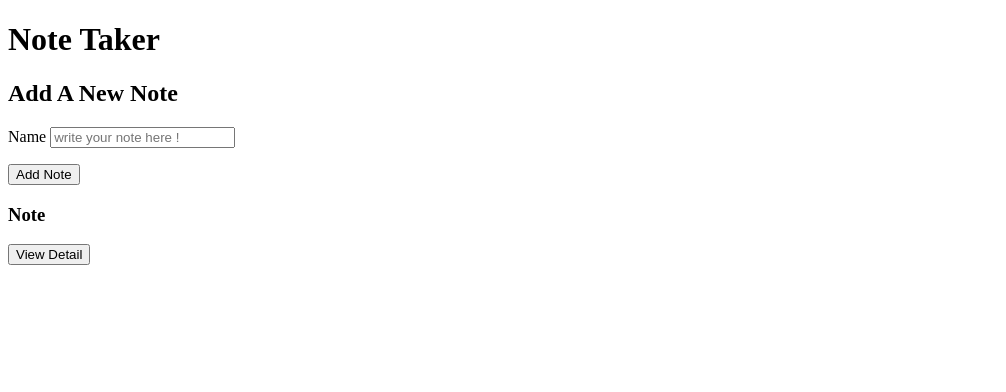
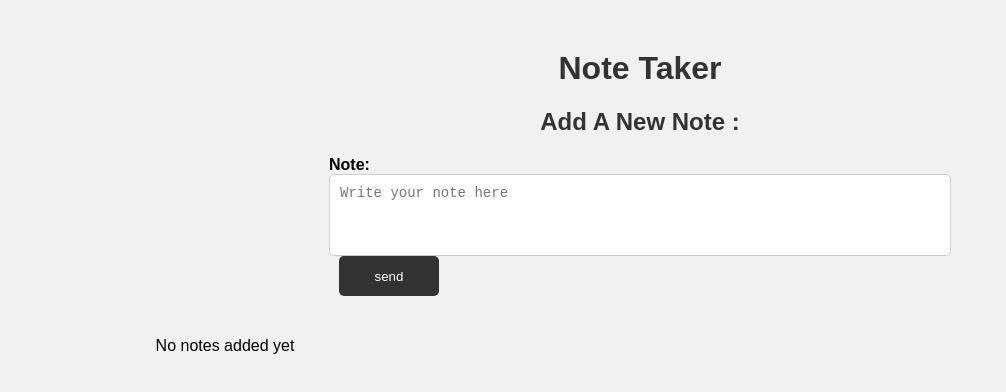
Before and after one commit to ngawangtendor/Note-taker, a plain HTML site: page index.html in a window 1280 px wide. Shown: the whole page, without its empty margins (0-1006 px from the left). Drawn offline with Linux system fonts and the light colour scheme.

Commit message:
finish html/css next part JS

```diff
--- a/index.html
+++ b/index.html
@@ -9,15 +9,20 @@
 </head>
 <body>
     <div class="container">
-        <h1>Note Taker</h1>
-        <h2>Add A New Note</h2>
-        <p>Name <input type="text" placeholder="write your note here !" ></p>
-        <button>Add Note</button>
-    </div>
-    <div>
-        <h3>Note</h3>
-        <p></p>
-        <button>View Detail</button>
+        <div class="title">
+            <h1>Note Taker</h1>
+            <h2>Add A New Note :</h2>
+        </div>
+        <div class="form">
+            <form action="" method="get" id="note-container">
+                <label for="note">Note:</label>
+                <textarea id="note" placeholder="Write your note here"></textarea>
+                <input type="submit" name="note" id="submit" value="send">
+            </form>
+        </div>
+        <div class="affiche">
+            <p>No notes added yet</p>
+        </div>
     </div>
 </body>
 </html>
--- a/style.css
+++ b/style.css
@@ -0,0 +1,64 @@
+body{
+    background-color: #f0f0f0;
+    font-family: Arial, sans-serif;
+    margin: 0;
+    padding: 0;
+}
+
+.title{
+    text-align: center;
+    margin-top: 50px;
+    color: #333;
+
+}
+.form{
+    display: flex;
+    justify-content: center;
+    align-items: center;
+}
+
+.note-container {
+    display: flex;
+    align-items: center;
+    background-color: #fff;
+    padding: 10px;
+    border-radius: 5px;
+    box-shadow: 0 0 10px rgba(0, 0, 0, 0.1);
+    width: 80%;
+}
+label {
+    display: block;
+    margin-right: 10px;
+    font-weight: bold;
+}
+
+
+textarea {
+    display: block;
+    width: 600px;
+    height: 60px;
+    border: 1px solid #ccc;
+    border-radius: 5px;
+    padding: 10px;
+    font-size: 14px;
+    resize: none;
+}
+#submit {
+    display: block;
+    width: 100px;
+    height: 40px;
+    background-color: #333;
+    color: #fff;
+    border: none;
+    border-radius: 5px;
+    cursor: pointer;
+    margin-left: 10px;
+}
+.affiche{
+    display: flex;
+    justify-content: center;
+    align-items: center;
+    margin-top: 20px;
+    width: 450px;
+    height: 60px;
+}
```
Also changed, not shown: 1 other file.
